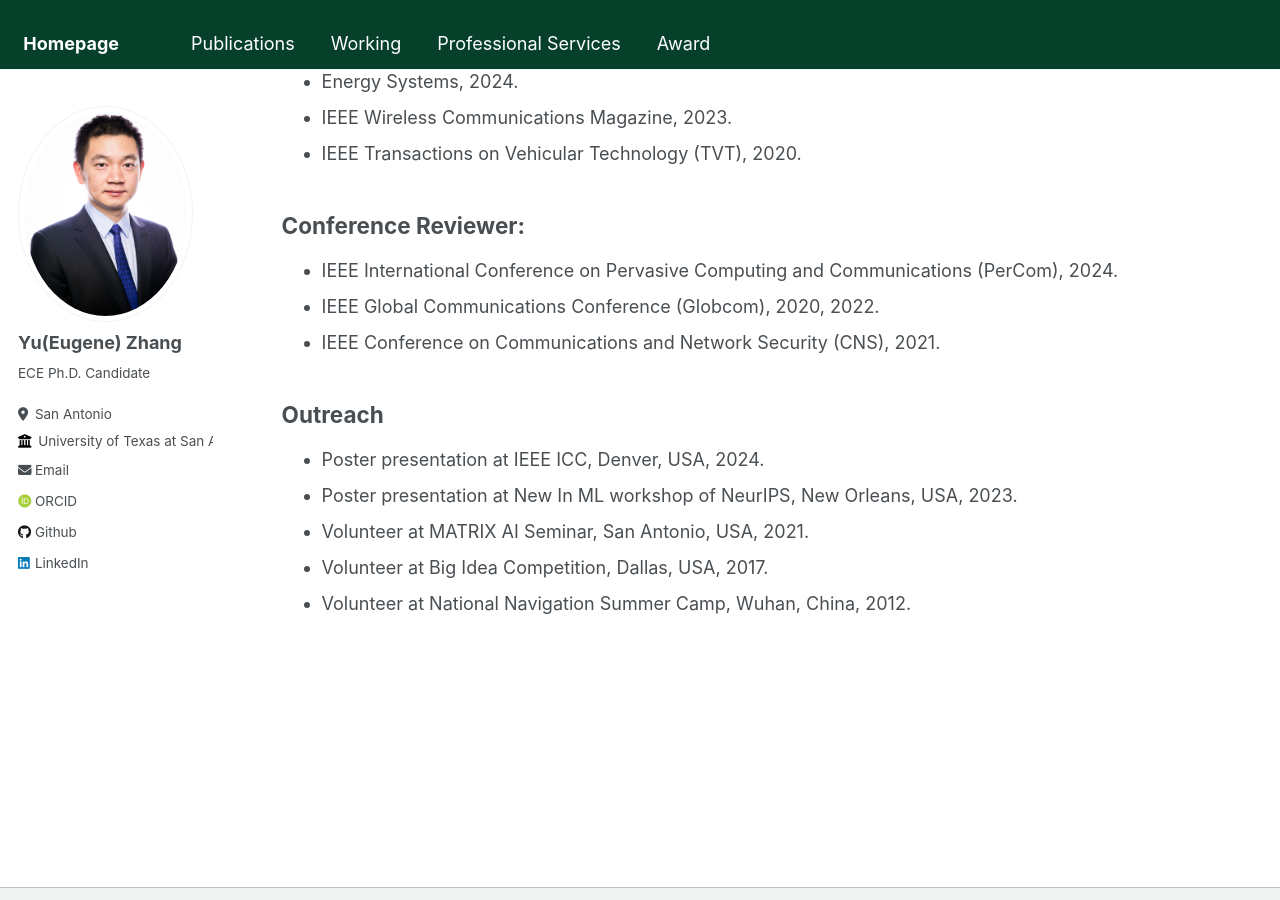
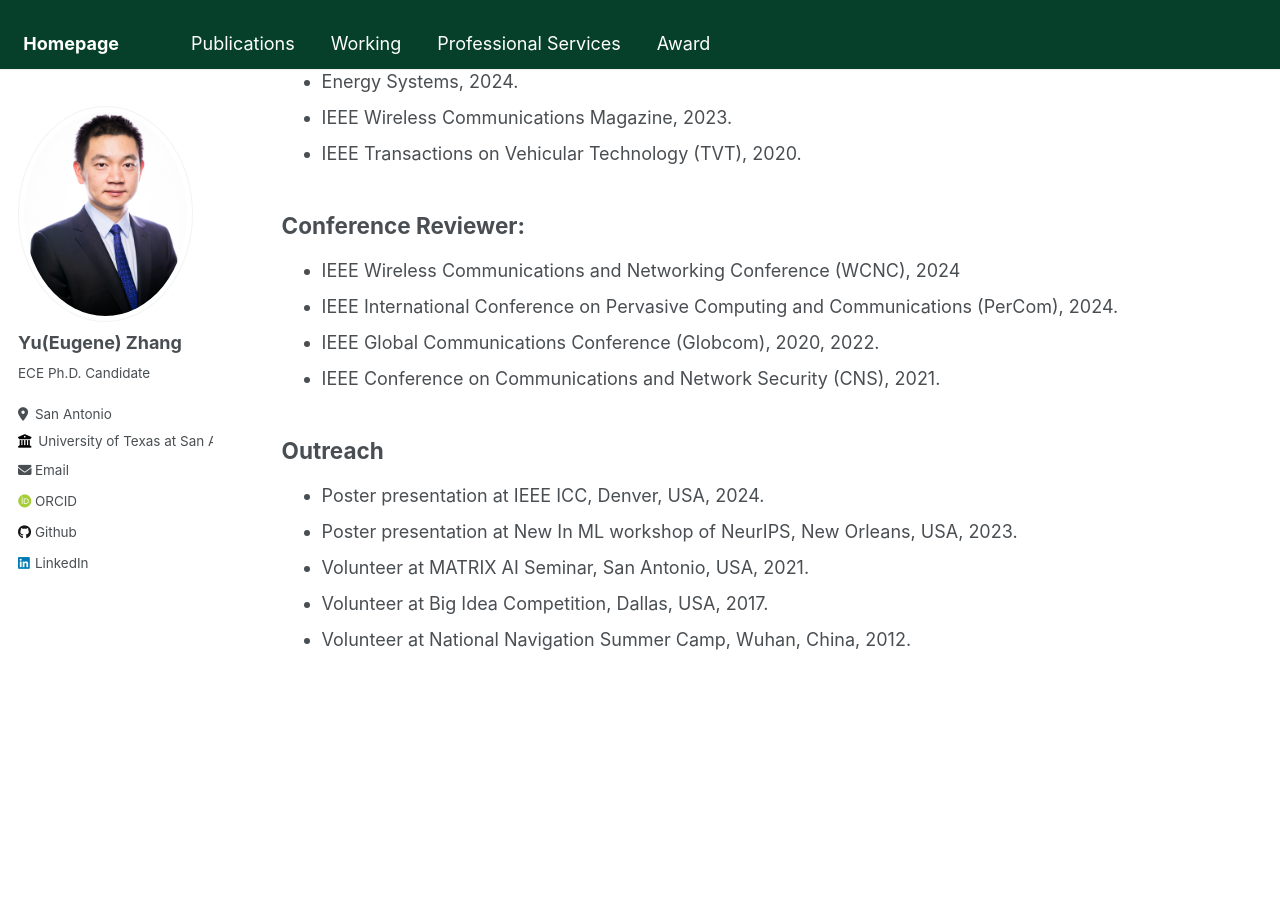
Before and after one commit to Yu-Zhang-Eugene/yu-zhang-eugene.github.io, a Jekyll site: the page built from _pages/professional-services.md, in a window 1280 px wide and 900 px high, scrolled down 336 px. Built offline with Jekyll 4.4.1, drawn with Linux system fonts in a browser that asks for light colours; some web fonts are replaced.

Commit message:
Update professional-services.md

```diff
--- a/_pages/professional-services.md
+++ b/_pages/professional-services.md
@@ -20,6 +20,7 @@ Journal Reviewer:
 
 Conference Reviewer:
 ------
+- IEEE Wireless Communications and Networking Conference (WCNC), 2024
 - IEEE International Conference on Pervasive Computing and Communications (PerCom), 2024.
 - IEEE Global Communications Conference (Globcom), 2020, 2022.
 - IEEE Conference on Communications and Network Security (CNS), 2021.
```
